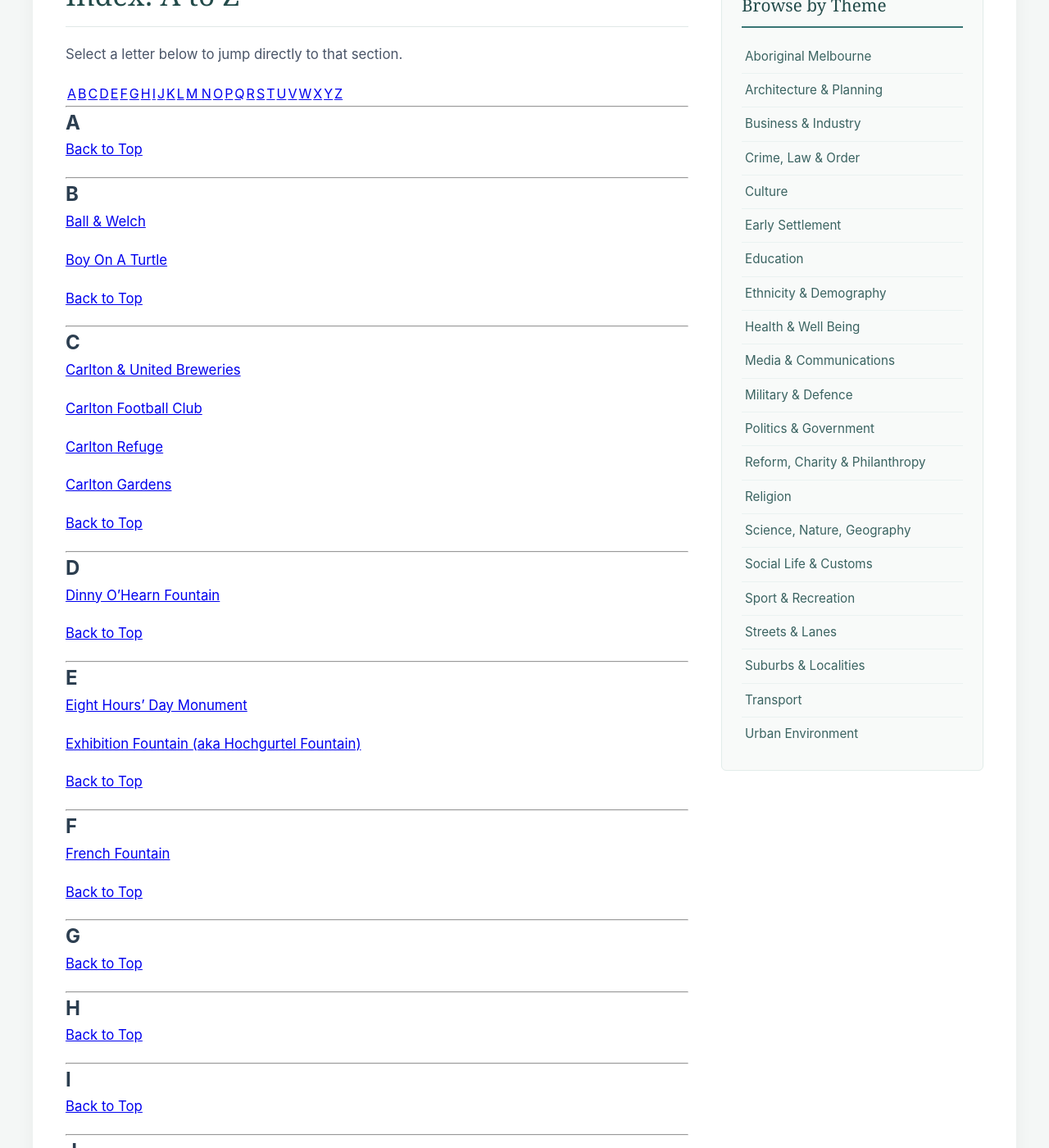
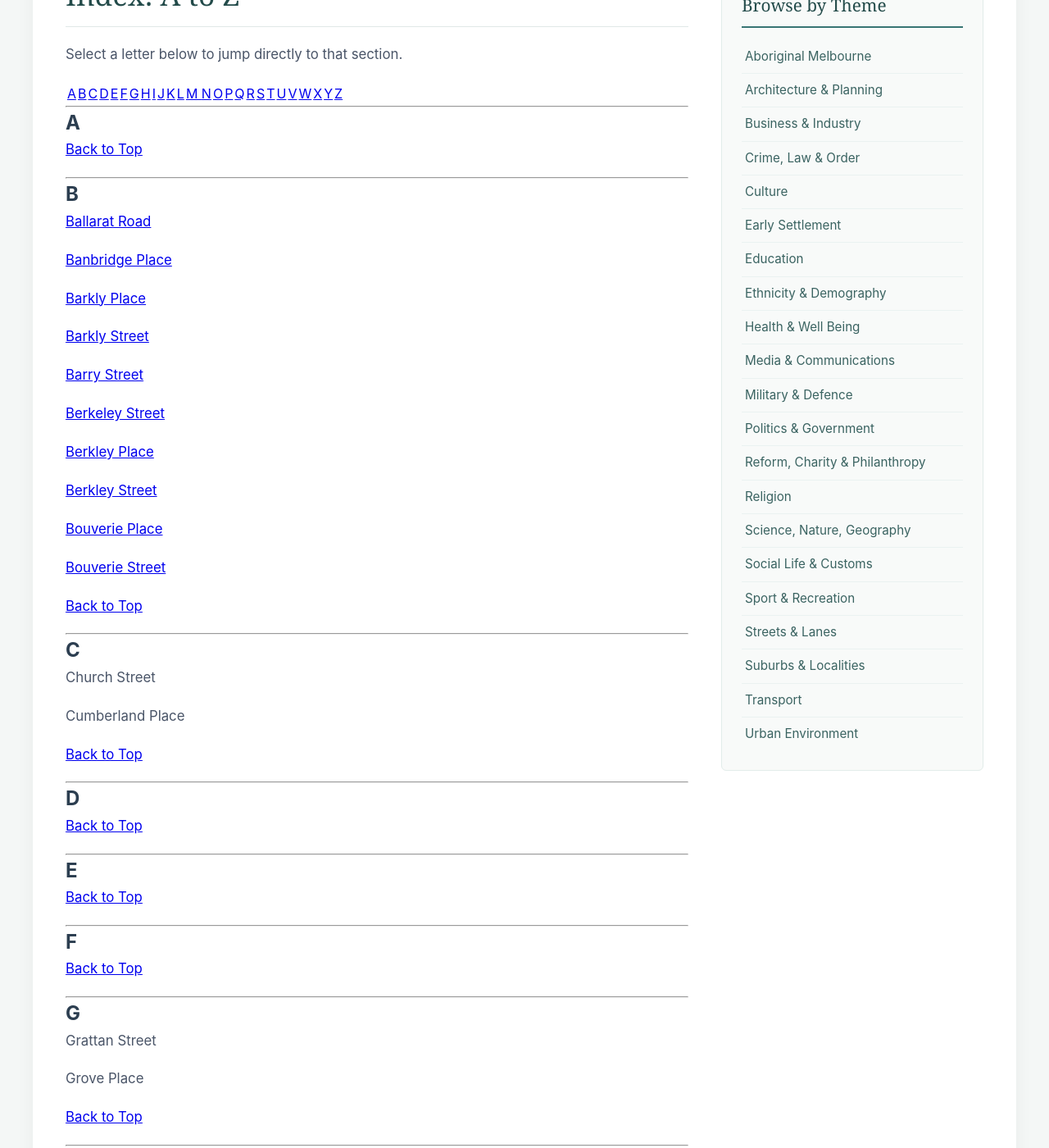
Before and after one commit to notamitchell/order, a Jekyll site: the page built from aToZ.md, in a window 1280 px wide and 1400 px high, scrolled down 191 px. Shown: the whole window at 82% size. Built offline with Jekyll 4.4.1, drawn with Linux system fonts in a browser that asks for light colours; some of the changed text lies outside the part shown.

Commit message:
Update aToZ.md

```diff
--- a/aToZ.md
+++ b/aToZ.md
@@ -21,9 +21,25 @@
 
 ## B
 
-[Ball & Welch](eac?id=EM00145)
+[Ballarat Road](civic?id=Ballarat Road)
 
-[Boy On A Turtle](eac?id=EM02041)
+[Banbridge Place](civic?id=Banbridge Place)
+
+[Barkly Place](civic?id=Barkly Place)
+
+[Barkly Street](civic?id=Barkly Street)
+
+[Barry Street](civic?id=Barry Street)
+
+[Berkeley Street](civic?id=Berkeley Street)
+
+[Berkley Place](civic?id=Berkley Place)
+
+[Berkley Street](civic?id=Berkley Street)
+
+[Bouverie Place](civic?id=Bouverie Place)
+
+[Bouverie Street](civic?id=Bouverie Street)
 
 [Back to Top](#index-a-to-z)
 
@@ -31,13 +47,9 @@
 
 ## C
 
-[Carlton & United Breweries](eac?id=EM00295)
+Church Street
 
-[Carlton Football Club](eac?id=EM00296)
-
-[Carlton Refuge](eac?id=EM00298)
-
-[Carlton Gardens](eac?id=EM00297)
+Cumberland Place
 
 [Back to Top](#index-a-to-z)
 
@@ -45,17 +57,11 @@
 
 ## D
 
-[Dinny O'Hearn Fountain](eac?id=EM02072)
-
 [Back to Top](#index-a-to-z)
 
 ---
 
 ## E
-
-[Eight Hours' Day Monument](eac?id=EM00512)
-
-[Exhibition Fountain (aka Hochgurtel Fountain)](eac?id=EM02078)
 
 [Back to Top](#index-a-to-z)
 
@@ -63,13 +69,15 @@
 
 ## F
 
-[French Fountain](eac?id=EM02026)
-
 [Back to Top](#index-a-to-z)
 
 ---
 
 ## G
+
+Grattan Street
+
+Grove Place
 
 [Back to Top](#index-a-to-z)
 
@@ -101,11 +109,45 @@
 
 ## L
 
+Lansdowne Place
+
+Leicester Place
+
+Leicester Street
+
+Lincoln Cottages
+
+Lincoln Place
+
+Lincoln Place North
+
+Lincoln Place South
+
+Lincoln Square
+
+Lincoln Square North
+
+Lincoln Square South
+
+Little Barkly Street
+
+Little Cardigan Street
+
+Little Grattan Street
+
+Little Pelham Street
+
+Little Queensberry Street
+
 [Back to Top](#index-a-to-z)
 
 ---
 
 ## M
+
+Madeline Street
+
+Malvina Place
 
 [Back to Top](#index-a-to-z)
 
@@ -125,11 +167,21 @@
 
 ## P
 
+Pelham Place
+
+Pelham Street
+
+Prince of Wales Place
+
 [Back to Top](#index-a-to-z)
 
 ---
 
 ## Q
+
+Queensberry Place
+
+Queensberry Street
 
 [Back to Top](#index-a-to-z)
 
```
